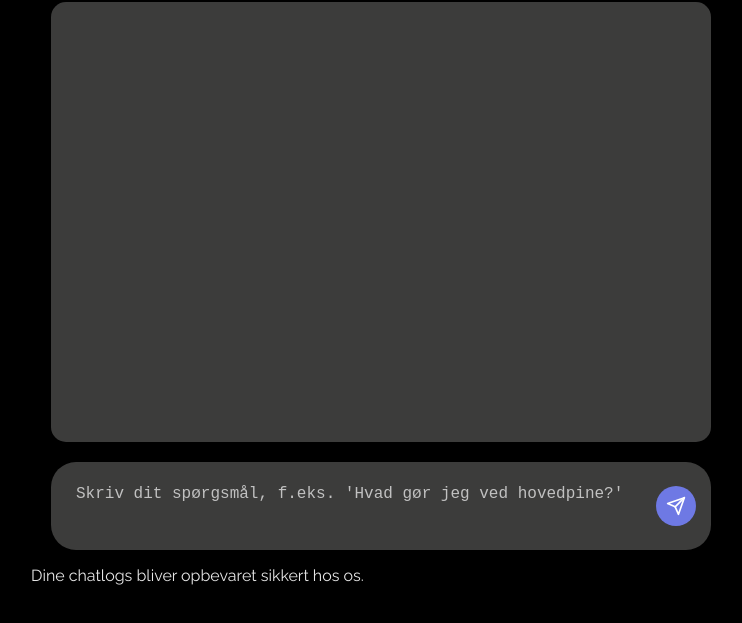
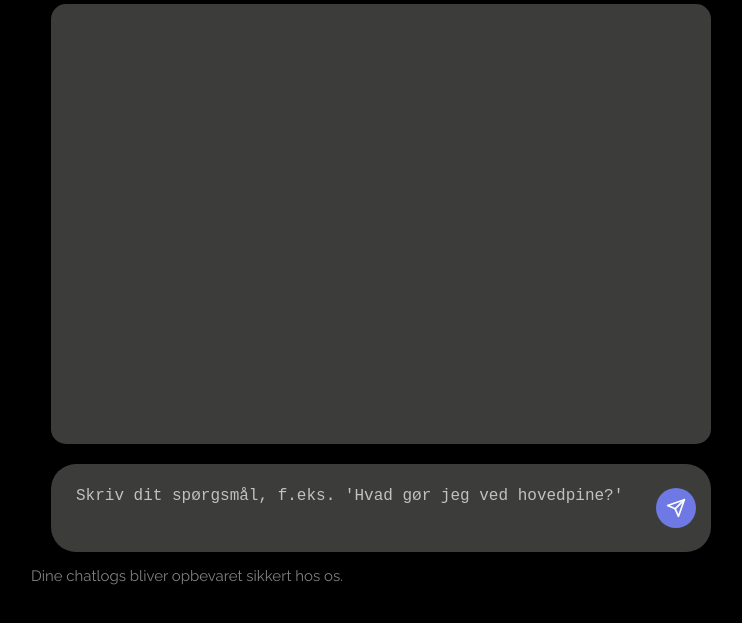
Before and after one commit to Bertram32/HealthBot2, a website: page public/index.html in a window 1280 px wide. Shown: the part 137-760 px from the top of the page, without its empty margins (259-1001 px from the left). Drawn offline with Linux system fonts and the light colour scheme.

Commit message:
Update styles.css

```diff
--- a/public/styles.css
+++ b/public/styles.css
@@ -141,3 +141,8 @@ button:hover {
 .chat-box::-webkit-scrollbar-thumb:hover {
     background: #5c64b8; /* Mørkere blå-lilla ved hover */
 }
+
+p {
+    color: #808080;
+    font-size: 15px;
+}
```
